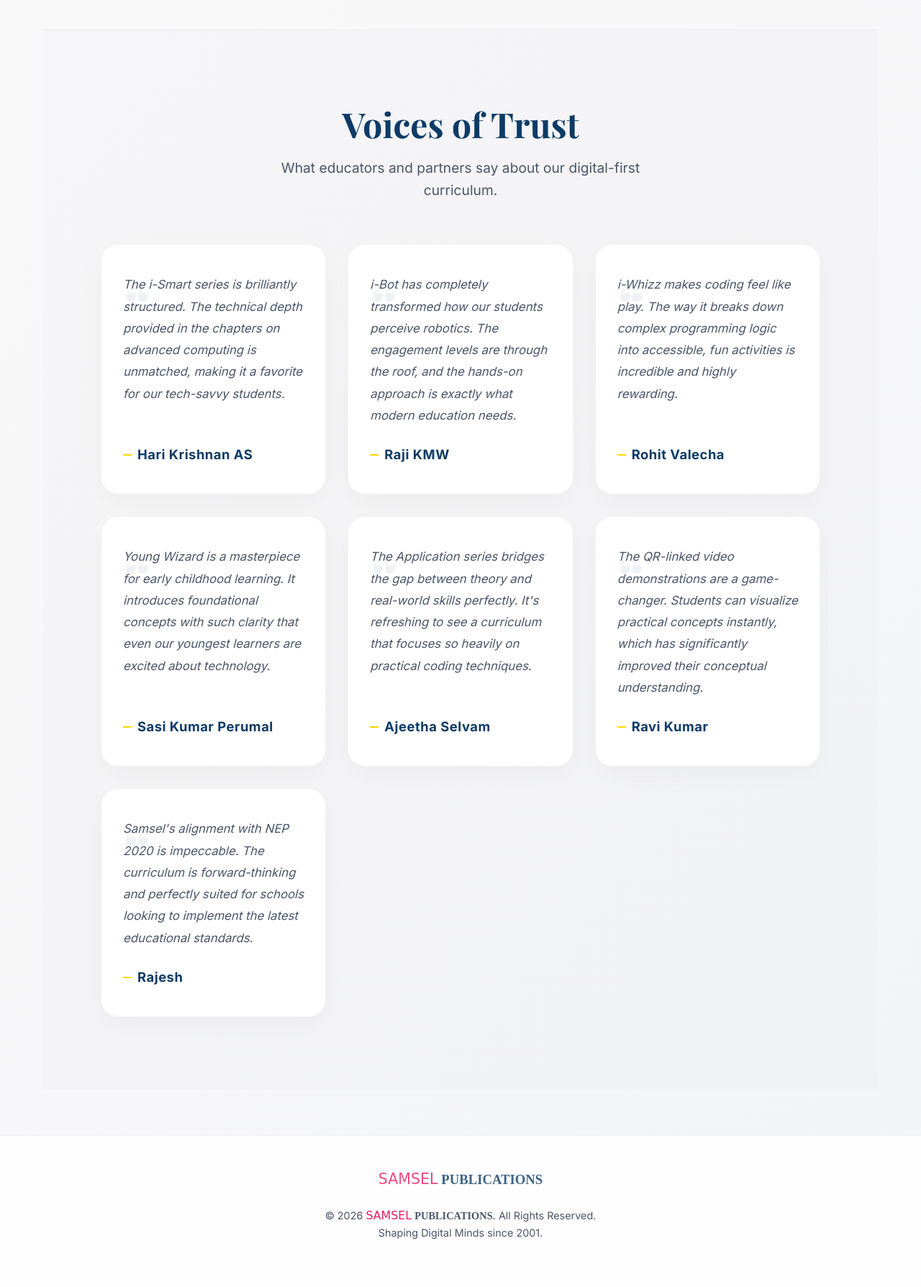
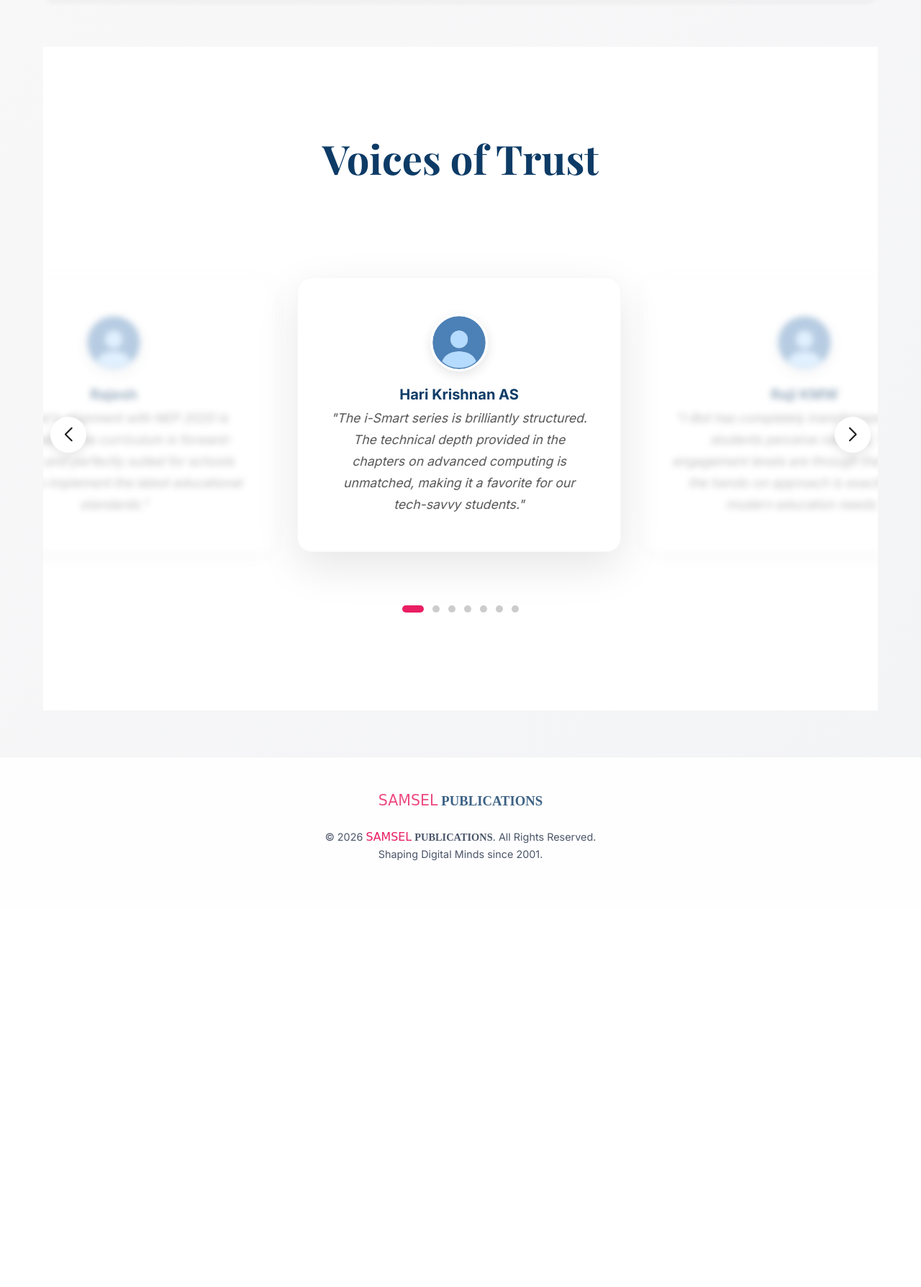
Before and after one commit to roshanrocker26-del/SAMSEL_REPO, a Django app: page /about/ in a window 1280 px wide. Shown: the part 1983-3771 px from the top of the page at 72% size. After the commit the page ends 3179 px from the top, so only its background shows below. Run offline with Django 5.2, Linux system fonts and the light colour scheme.

Commit message:
: introduce About Us and Home pages with navigation and a testimonials section.

```diff
--- a/samsel_website/templates/about.html
+++ b/samsel_website/templates/about.html
@@ -9,155 +9,205 @@
     <!-- Using the global UI framework -->
     <link rel="stylesheet" href="{% static 'css/global.css' %}">
     <link rel="stylesheet" href="{% static 'css/about.css' %}">
+    <!-- Swiper.js for premium slider -->
+    <link rel="stylesheet" href="https://cdn.jsdelivr.net/npm/swiper@11/swiper-bundle.min.css" />
     <style>
-        /* REVIEW SECTION STYLES */
+        /* PREMIUM TESTIMONIALS STYLES */
         .reviews-section {
-            padding: 100px 20px;
-            background: rgba(13, 59, 102, 0.01);
+            padding: 120px 0;
+            background: #ffffff;
             position: relative;
             overflow: hidden;
-            border-top: 1px solid rgba(0, 0, 0, 0.03);
-            margin-top: 4rem;
         }
 
         .reviews-container {
-            max-width: 1000px;
+            max-width: 1400px;
             margin: 0 auto;
+            position: relative;
         }
 
-        .reviews-grid {
-            display: grid;
-            grid-template-columns: repeat(auto-fit, minmax(300px, 1fr));
-            gap: 30px;
-            perspective: 1000px;
+        .reviews-header {
+            text-align: center;
+            margin-bottom: 80px;
+            position: relative;
+        }
+
+        .bg-text {
+            position: absolute;
+            top: 50%;
+            left: 50%;
+            transform: translate(-50%, -50%);
+            font-size: 8rem;
+            font-weight: 800;
+            color: rgba(13, 59, 102, 0.03);
+            /* Primary blue with low opacity */
+            white-space: nowrap;
+            z-index: 1;
+            pointer-events: none;
+            text-transform: uppercase;
+            letter-spacing: 10px;
+        }
+
+        .reviews-header h2 {
+            position: relative;
+            z-index: 2;
+            font-family: 'Playfair Display', serif;
+            font-size: 3.5rem;
+            color: #0d3b66;
+            /* Matching website primary deep blue */
+            margin: 0;
+            font-weight: 700;
+        }
+
+        .reviews-subtitle {
+            position: relative;
+            z-index: 2;
+            color: #e91e63;
+            /* Matching brand pink/magenta */
+            font-size: 1.1rem;
+            font-weight: 600;
+            text-transform: uppercase;
+            letter-spacing: 2px;
+            margin-bottom: 10px;
+            display: block;
+        }
+
+        /* Swiper Customization */
+        .swiper-testimonials {
+            padding: 50px 0 100px !important;
+        }
+
+        .swiper-slide {
+            width: 450px;
+            transition: all 0.5s cubic-bezier(0.4, 0, 0.2, 1);
+            opacity: 0.4;
+            filter: blur(4px);
+            transform: scale(0.85);
+        }
+
+        .swiper-slide-active {
+            opacity: 1;
+            filter: blur(0);
+            transform: scale(1.1);
+            z-index: 10;
         }
 
         .review-card {
             background: #ffffff;
-            padding: 40px 30px;
-            border-radius: 24px;
-            box-shadow: 0 10px 40px rgba(0, 0, 0, 0.04);
-            transition: all 0.6s cubic-bezier(0.23, 1, 0.32, 1);
-            cursor: pointer;
-            border: 1px solid rgba(0, 0, 0, 0.05);
-            position: relative;
+            padding: 50px 40px;
+            border-radius: 20px;
+            box-shadow: 0 10px 30px rgba(0, 0, 0, 0.05);
+            text-align: center;
+            height: 100%;
             display: flex;
             flex-direction: column;
-            justify-content: space-between;
-            overflow: hidden;
+            align-items: center;
+            border: 1px solid rgba(0, 0, 0, 0.03);
+            transition: all 0.3s ease;
         }
 
-        .review-card::before {
-            content: '';
-            position: absolute;
-            top: 0;
-            left: 0;
-            width: 4px;
-            height: 100%;
-            background: var(--accent);
-            opacity: 0;
-            transition: opacity 0.3s ease;
+        .swiper-slide-active .review-card {
+            box-shadow: 0 20px 60px rgba(0, 0, 0, 0.1);
         }
 
-        .review-card:hover {
-            transform: translateY(-8px);
-            box-shadow: 0 20px 50px rgba(0, 0, 0, 0.08);
-            border-color: rgba(13, 59, 102, 0.1);
+        .reviewer-profile {
+            width: 80px;
+            height: 80px;
+            border-radius: 50%;
+            margin-bottom: 20px;
+            overflow: hidden;
+            border: 3px solid #fff;
+            box-shadow: 0 5px 15px rgba(0, 0, 0, 0.1);
         }
 
-        .review-card:hover::before {
-            opacity: 1;
+        .reviewer-profile img {
+            width: 100%;
+            height: 100%;
+            object-fit: cover;
         }
 
-        .review-card.blurred {
-            filter: blur(12px);
-            opacity: 0.3;
-            transform: scale(0.92);
-            pointer-events: none;
+        .reviewer-info h4 {
+            font-size: 1.25rem;
+            color: #0d3b66;
+            /* Primary deep blue */
+            margin: 0 0 5px;
+            font-weight: 700;
         }
 
-        .review-card.active {
-            transform: scale(1.04);
-            box-shadow: 0 30px 60px rgba(13, 59, 102, 0.12);
-            border-color: var(--primary);
-            z-index: 10;
-        }
-
-        .review-card.active::before {
-            opacity: 1;
-            background: var(--primary);
+        .reviewer-info p {
+            font-size: 0.9rem;
+            color: #888;
+            margin: 0 0 25px;
+            text-transform: uppercase;
+            letter-spacing: 1px;
         }
 
         .review-content {
+            font-size: 1.1rem;
+            color: #555;
+            line-height: 1.7;
+            margin: 0;
             font-style: italic;
-            color: var(--text-muted);
-            line-height: 1.8;
-            margin-bottom: 25px;
-            position: relative;
-            font-size: 1.05rem;
         }
 
-        .review-content::before {
-            content: '“';
-            font-size: 5rem;
-            position: absolute;
-            top: -30px;
-            left: -10px;
-            color: var(--primary);
-            opacity: 0.06;
-            font-family: 'Playfair Display', serif;
+        /* Navigation & Pagination */
+        .swiper-button-next,
+        .swiper-button-prev {
+            color: #1a1a1a !important;
+            background: #fff;
+            width: 50px !important;
+            height: 50px !important;
+            border-radius: 50%;
+            box-shadow: 0 5px 15px rgba(0, 0, 0, 0.1);
+            transition: all 0.3s ease;
         }
 
-        .reviewer-name {
-            font-weight: 700;
-            color: var(--primary);
-            font-size: 1.15rem;
-            margin-top: auto;
-            position: relative;
-            padding-left: 20px;
-            letter-spacing: 0.5px;
+        .swiper-button-next:after,
+        .swiper-button-prev:after {
+            font-size: 1.2rem !important;
+            font-weight: 800;
         }
 
-        .reviewer-name::before {
-            content: '';
-            position: absolute;
-            left: 0;
-            top: 50%;
-            transform: translateY(-50%);
-            width: 12px;
-            height: 2px;
-            background: var(--accent);
+        .swiper-button-next:hover,
+        .swiper-button-prev:hover {
+            background: #e91e63;
+            color: #fff !important;
         }
 
-        .reviews-header {
-            text-align: center;
-            margin-bottom: 60px;
+        .swiper-pagination-bullet {
+            width: 10px !important;
+            height: 10px !important;
+            background: #ccc !important;
+            opacity: 1 !important;
+            margin: 0 6px !important;
+            transition: all 0.3s ease;
+        }
+
+        .swiper-pagination-bullet-active {
+            background: #e91e63 !important;
+            width: 30px !important;
+            border-radius: 5px !important;
+        }
+
+        @media (max-width: 768px) {
+            .bg-text {
+                font-size: 4rem;
             }
 
             .reviews-header h2 {
-            font-family: 'Playfair Display', serif;
-            font-size: 3rem;
-            margin-bottom: 1rem;
+                font-size: 2.5rem;
             }
 
-        .reviews-subtitle {
-            color: var(--text-muted);
-            font-size: 1.2rem;
-            max-width: 600px;
-            margin: 0 auto;
-        }
-
-        @media (max-width: 768px) {
-            .reviews-section {
-                padding: 60px 15px;
-            }
-
-            .reviews-header h2 {
-                font-size: 2.2rem;
+            .swiper-slide {
+                width: 300px;
             }
 
             .review-card {
-                padding: 30px 20px;
+                padding: 40px 25px;
+            }
+
+            .review-content {
+                font-size: 1rem;
             }
         }
     </style>
@@ -274,7 +324,7 @@
     <section class="about-hero">
         <h1 class="about-hero-title">Who We Are</h1>
         <p class="about-hero-subtitle">
-            SAMSEL Publications has been a unit of the USS (Unique Software Solutions) entity since 2001.
+            SAMSEL Publications has been a unit of the USS <br>(Unique Software Solutions) entity since 2001.<br>
             We pioneer as a leading academic e-learning enterprise, offering IT specific knowledge base for students
             across grades,emphasizing digital excellence.
 
@@ -290,17 +340,15 @@
                 <img src="{% static 'images/img5.jpg' %}" alt="Samsel Publications Office">
             </div>
             <div class="about-text-content">
-                <h2>Our Mission</h2>
+                <h2>Our Insightful Experiences</h2>
                 <p>
-                    <span class="brand-text">SAMSEL</span> <span class="brand-secondary">PUBLICATIONS</span>, a unit of
-                    <strong>USS Unique Software Solutions</strong>,
-                    Chennai, is a reputed educational publishing house. For over two decades, we have been at the
-                    forefront of delivering high-quality, curriculum-aligned academic resources to schools across India.
+                    We strongly believe that modern education should thrive and evolve with the latest technological
+                    advancements, guided by a practical frontier exposure towards every possible step we climb through.
                 </p>
                 <p>
-                    We believe that education should evolve with technology. Our mission is to bridge the gap between
-                    traditional learning and modern technological demands, providing students with the tools they need
-                    to thrive in a digital world.
+                    It’s our approachable, possible intent to bridge the gap between traditional academics and upgraded,
+                    digital-first, tech-savvy enhancements, equipping the students with the evolving tools required for
+                    their promising careers.
                 </p>
             </div>
         </section>
@@ -327,77 +375,146 @@
             </div>
         </section>
 
-        <!-- VOICES OF TRUST: REVIEWS -->
+        <!-- VOICES OF TRUST: PREMIUM SLIDER -->
         <section class="reviews-section reveal-up">
             <div class="reviews-container">
                 <div class="reviews-header">
                     <h2>Voices of Trust</h2>
-                    <p class="reviews-subtitle">What educators and partners say about our digital-first curriculum.</p>
                 </div>
 
-                <div class="reviews-grid">
+                <div class="swiper swiper-testimonials">
+                    <div class="swiper-wrapper">
                         <!-- Review 1 -->
+                        <div class="swiper-slide">
                             <div class="review-card">
+                                <div class="reviewer-profile">
+                                    <img src="{% static 'images/profile.png' %}" alt="Hari Krishnan AS">
+                                </div>
+                                <div class="reviewer-info">
+                                    <h4>Hari Krishnan AS</h4>
+                                </div>
                                 <p class="review-content">
-                            The i-Smart series is brilliantly structured. The technical depth provided in the chapters
-                            on advanced computing is unmatched, making it a favorite for our tech-savvy students.
+                                    "The i-Smart series is brilliantly structured. The technical depth provided in the
+                                    chapters
+                                    on advanced computing is unmatched, making it a favorite for our tech-savvy
+                                    students."
                                 </p>
-                        <span class="reviewer-name">Hari Krishnan AS</span>
+                            </div>
                         </div>
 
                         <!-- Review 2 -->
+                        <div class="swiper-slide">
                             <div class="review-card">
+                                <div class="reviewer-profile">
+                                    <img src="{% static 'images/profile.png' %}" alt="Raji KMW">
+                                </div>
+                                <div class="reviewer-info">
+                                    <h4>Raji KMW</h4>
+                                </div>
                                 <p class="review-content">
-                            i-Bot has completely transformed how our students perceive robotics. The engagement levels
-                            are through the roof, and the hands-on approach is exactly what modern education needs.
+                                    "i-Bot has completely transformed how our students perceive robotics. The engagement
+                                    levels
+                                    are through the roof, and the hands-on approach is exactly what modern education
+                                    needs."
                                 </p>
-                        <span class="reviewer-name">Raji KMW</span>
+                            </div>
                         </div>
 
                         <!-- Review 3 -->
+                        <div class="swiper-slide">
                             <div class="review-card">
+                                <div class="reviewer-profile">
+                                    <img src="{% static 'images/profile.png' %}" alt="Rohit Valecha">
+                                </div>
+                                <div class="reviewer-info">
+                                    <h4>Rohit Valecha</h4>
+                                </div>
                                 <p class="review-content">
-                            i-Whizz makes coding feel like play. The way it breaks down complex programming logic into
-                            accessible, fun activities is incredible and highly rewarding.
+                                    "i-Whizz makes coding feel like play. The way it breaks down complex programming
+                                    logic into
+                                    accessible, fun activities is incredible and highly rewarding."
                                 </p>
-                        <span class="reviewer-name">Rohit Valecha</span>
+                            </div>
                         </div>
 
                         <!-- Review 4 -->
+                        <div class="swiper-slide">
                             <div class="review-card">
+                                <div class="reviewer-profile">
+                                    <img src="{% static 'images/profile.png' %}" alt="Sasi Kumar Perumal">
+                                </div>
+                                <div class="reviewer-info">
+                                    <h4>Sasi Kumar Perumal</h4>
+                                </div>
                                 <p class="review-content">
-                            Young Wizard is a masterpiece for early childhood learning. It introduces foundational
-                            concepts with such clarity that even our youngest learners are excited about technology.
+                                    "Young Wizard is a masterpiece for early childhood learning. It introduces
+                                    foundational
+                                    concepts with such clarity that even our youngest learners are excited about
+                                    technology."
                                 </p>
-                        <span class="reviewer-name">Sasi Kumar Perumal</span>
+                            </div>
                         </div>
 
                         <!-- Review 5 -->
+                        <div class="swiper-slide">
                             <div class="review-card">
+                                <div class="reviewer-profile">
+                                    <img src="{% static 'images/profile.png' %}" alt="Ajeetha Selvam">
+                                </div>
+                                <div class="reviewer-info">
+                                    <h4>Ajeetha Selvam</h4>
+                                </div>
                                 <p class="review-content">
-                            The Application series bridges the gap between theory and real-world skills perfectly. It's
-                            refreshing to see a curriculum that focuses so heavily on practical coding techniques.
+                                    "The Application series bridges the gap between theory and real-world skills
+                                    perfectly. It's
+                                    refreshing to see a curriculum that focuses so heavily on practical coding
+                                    techniques."
                                 </p>
-                        <span class="reviewer-name">Ajeetha Selvam</span>
+                            </div>
                         </div>
 
                         <!-- Review 6 -->
+                        <div class="swiper-slide">
                             <div class="review-card">
+                                <div class="reviewer-profile">
+                                    <img src="{% static 'images/profile.png' %}" alt="Ravi Kumar">
+                                </div>
+                                <div class="reviewer-info">
+                                    <h4>Ravi Kumar</h4>
+                                </div>
                                 <p class="review-content">
-                            The QR-linked video demonstrations are a game-changer. Students can visualize practical
-                            concepts instantly, which has significantly improved their conceptual understanding.
+                                    "The QR-linked video demonstrations are a game-changer. Students can visualize
+                                    practical
+                                    concepts instantly, which has significantly improved their conceptual
+                                    understanding."
                                 </p>
-                        <span class="reviewer-name">Ravi Kumar</span>
+                            </div>
                         </div>
 
                         <!-- Review 7 -->
+                        <div class="swiper-slide">
                             <div class="review-card">
+                                <div class="reviewer-profile">
+                                    <img src="{% static 'images/profile.png' %}" alt="Rajesh">
+                                </div>
+                                <div class="reviewer-info">
+                                    <h4>Rajesh</h4>
+                                </div>
                                 <p class="review-content">
-                            Samsel's alignment with NEP 2020 is impeccable. The curriculum is forward-thinking and
-                            perfectly suited for schools looking to implement the latest educational standards.
+                                    "Samsel's alignment with NEP 2020 is impeccable. The curriculum is forward-thinking
+                                    and
+                                    perfectly suited for schools looking to implement the latest educational standards."
                                 </p>
-                        <span class="reviewer-name">Rajesh</span>
                             </div>
+                        </div>
+                    </div>
+
+                    <!-- Add Navigation -->
+                    <div class="swiper-button-next"></div>
+                    <div class="swiper-button-prev"></div>
+
+                    <!-- Add Pagination -->
+                    <div class="swiper-pagination"></div>
                 </div>
             </div>
         </section>
@@ -459,37 +576,40 @@
                 observer.observe(counterSection);
             }
         });
+    </script>
 
-        // REVIEW BLUR INTERACTION
+    <!-- Swiper JS -->
+    <script src="https://cdn.jsdelivr.net/npm/swiper@11/swiper-bundle.min.js"></script>
+
+    <!-- INITIALIZE SWIPER -->
+    <script>
         document.addEventListener("DOMContentLoaded", () => {
-            const cards = document.querySelectorAll(".review-card");
-
-            cards.forEach(card => {
-                card.addEventListener("click", (e) => {
-                    e.stopPropagation();
-                    const isActive = card.classList.contains("active");
-
-                    // Reset all
-                    cards.forEach(c => {
-                        c.classList.remove("active");
-                        c.classList.remove("blurred");
-                    });
-
-                    if (!isActive) {
-                        card.classList.add("active");
-                        cards.forEach(c => {
-                            if (c !== card) c.classList.add("blurred");
-                        });
+            const swiper = new Swiper('.swiper-testimonials', {
+                slidesPerView: 'auto',
+                centeredSlides: true,
+                spaceBetween: 30,
+                loop: true,
+                grabCursor: true,
+                pagination: {
+                    el: '.swiper-pagination',
+                    clickable: true,
+                },
+                navigation: {
+                    nextEl: '.swiper-button-next',
+                    prevEl: '.swiper-button-prev',
+                },
+                autoplay: {
+                    delay: 5000,
+                    disableOnInteraction: false,
+                },
+                breakpoints: {
+                    320: {
+                        spaceBetween: 20
+                    },
+                    768: {
+                        spaceBetween: 30
                     }
-                });
-            });
-
-            // Clicking outside resets the blur
-            document.addEventListener("click", () => {
-                cards.forEach(c => {
-                    c.classList.remove("active");
-                    c.classList.remove("blurred");
-                });
+                }
             });
         });
     </script>
--- a/samsel_website/templates/home.html
+++ b/samsel_website/templates/home.html
@@ -934,7 +934,7 @@
             <a href="{% url 'products' %}#right-click-series" class="book-card float delay2">
                 <div class="book-inner">
                     <div class="book-front">
-                        <img src="{% static 'images/ict8.jpg' %}" alt="Right-Click Series">
+                        <img src="{% static 'images/ict8.JPG' %}" alt="Right-Click Series">
                     </div>
                     <div class="book-back">
                         <h3 class="book-title">Right-Click</h3>
```
Also changed, not shown: samsel_website/static/images/profile.png (added). Lines whose indentation alone changed are shown as unchanged.
